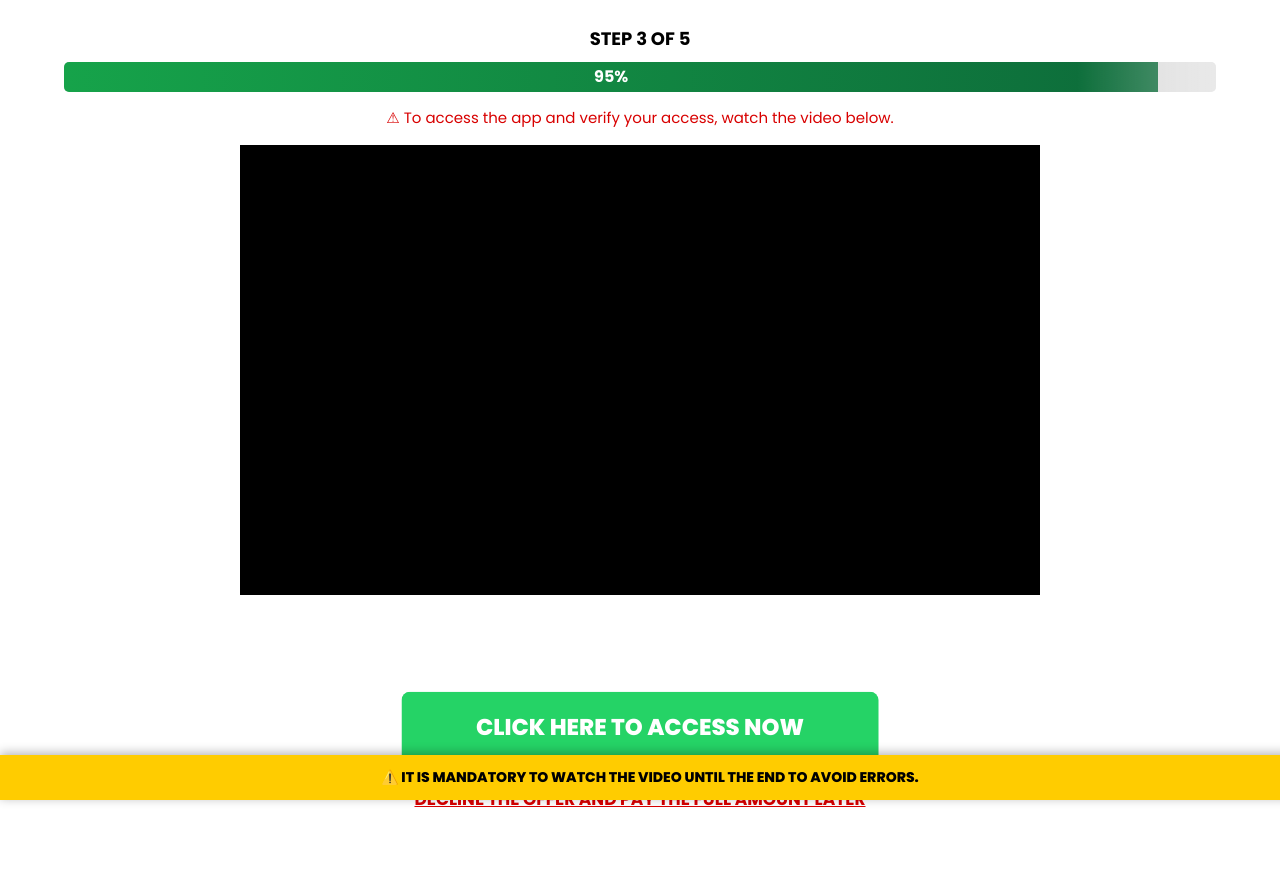
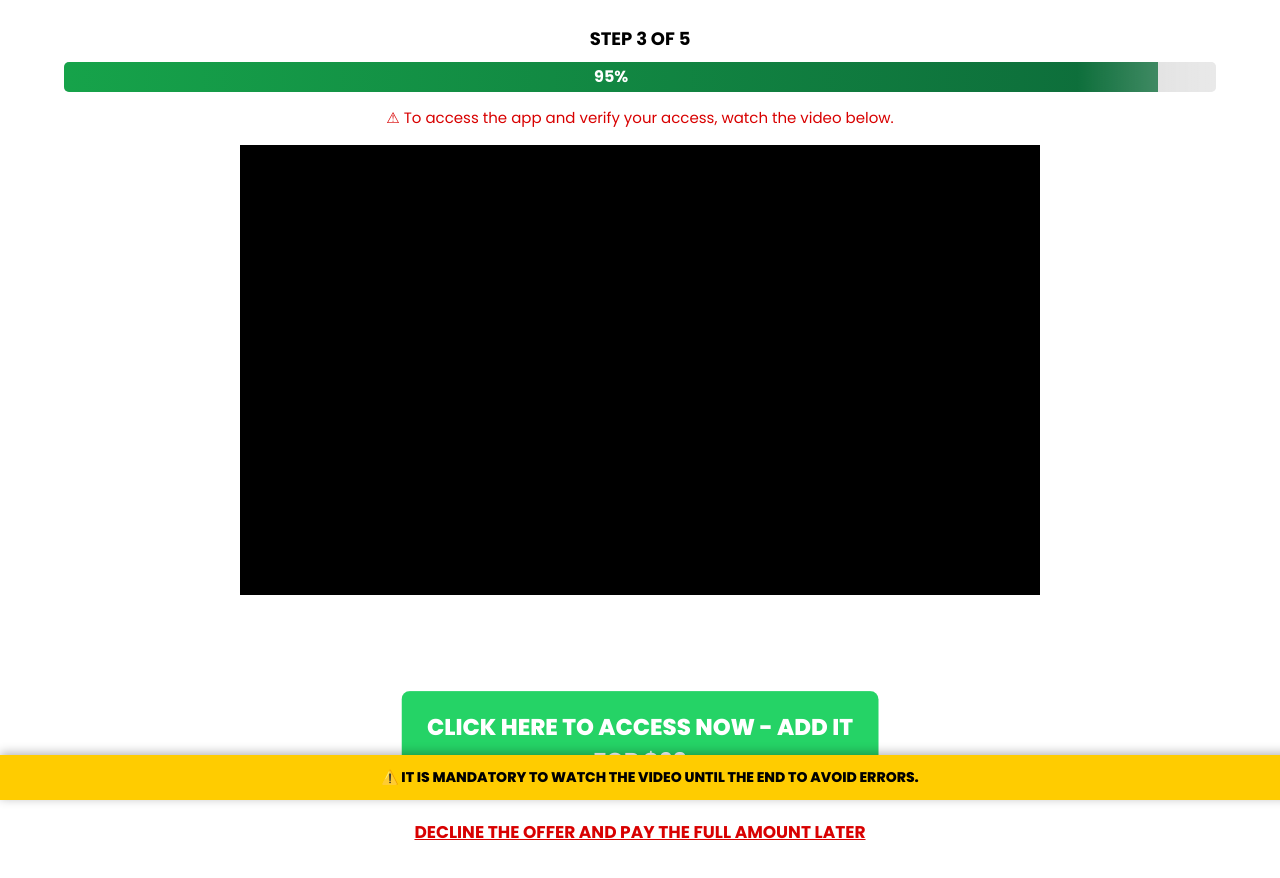
Before and after one commit to Danaga04/sacredchantguide.site, a plain HTML site: page 1digi/index.html in a window 1280 px wide. Shown: the top 878 px of the page. Drawn offline with Linux system fonts and the light colour scheme; a script that the page names is missing.

Commit message:
Update index.html

```diff
--- a/1digi/index.html
+++ b/1digi/index.html
@@ -176,7 +176,7 @@
     <!-- BOTÕES -->
     <div class="decision-container">
         <a href="https://www.checkout-ds24.com/answer/yes?template=light" class="btn-yes" id="esconder">
-            CLICK HERE TO ACCESS NOW
+            CLICK HERE TO ACCESS NOW - add it for $69
         </a>
         <a href="https://www.checkout-ds24.com/answer/no" class="btn-no" id="esconder">
             DECLINE THE OFFER AND PAY THE FULL AMOUNT LATER
```
